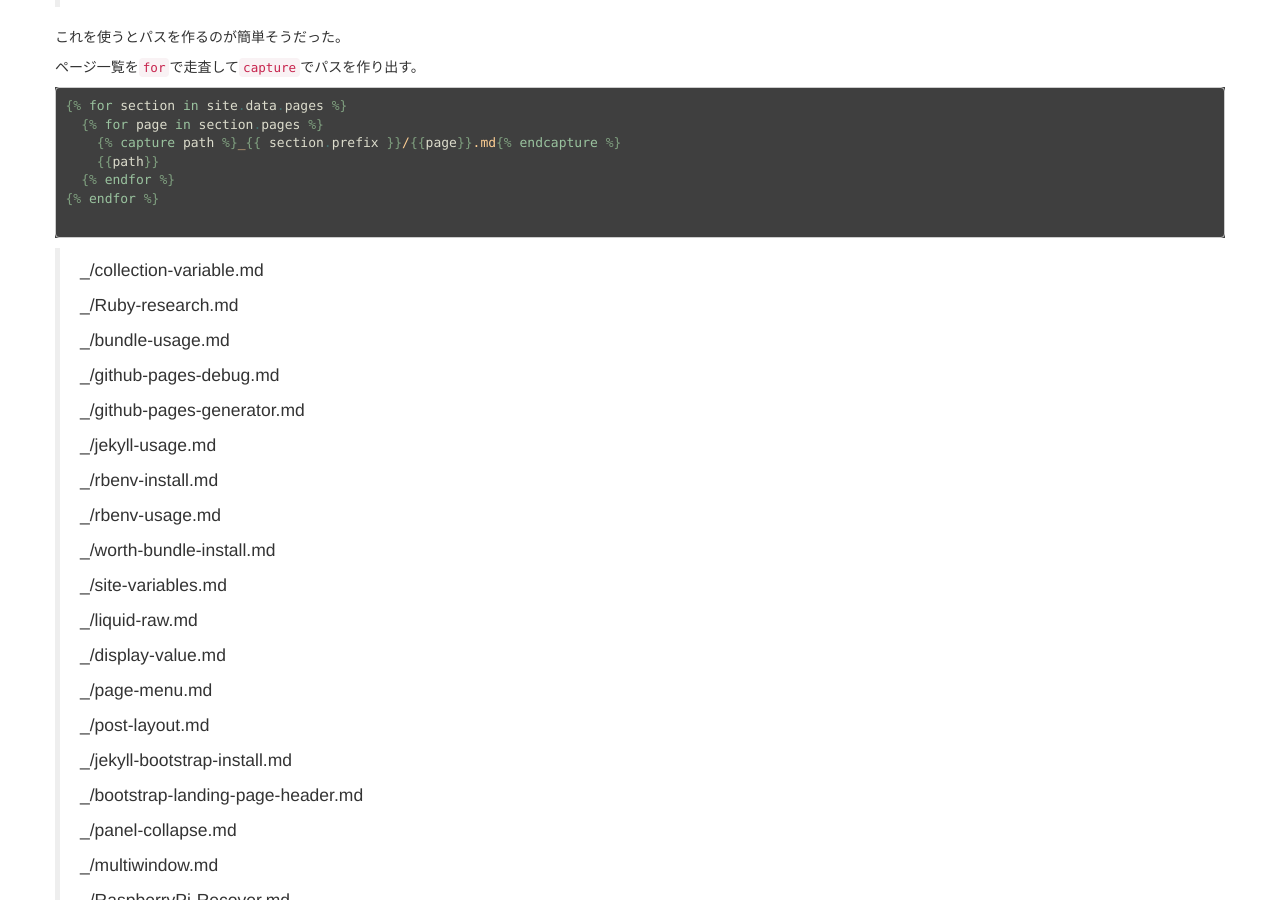
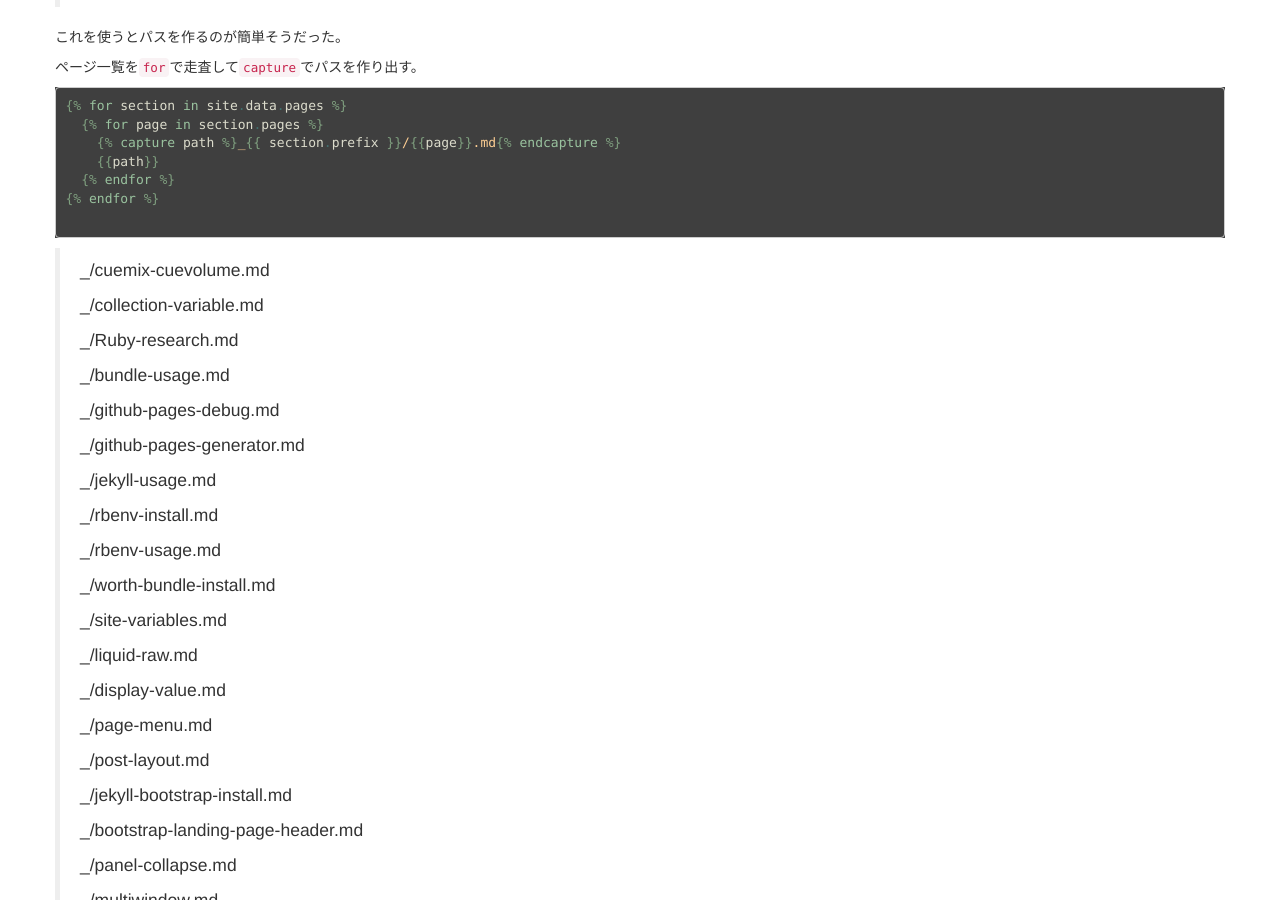
Before and after one commit to leico/TechnicalNote, a Jekyll site: the page built from _Jekyll/page-menu.md, in a window 1280 px wide and 900 px high, scrolled down 6636 px. Built offline with Jekyll 4.4.1, drawn with Linux system fonts in a browser that asks for light colours.

Commit message:
fix landing page

```diff
--- a/_data/pages.yml
+++ b/_data/pages.yml
@@ -1,7 +1,7 @@
 - title : Ableton Live & Max for Live
   label : AbletonLive
   pages:
-
+    - cuemix-cuevolume
 
 - title  : github pages & Jekyll
   label  : Jekyll
```
